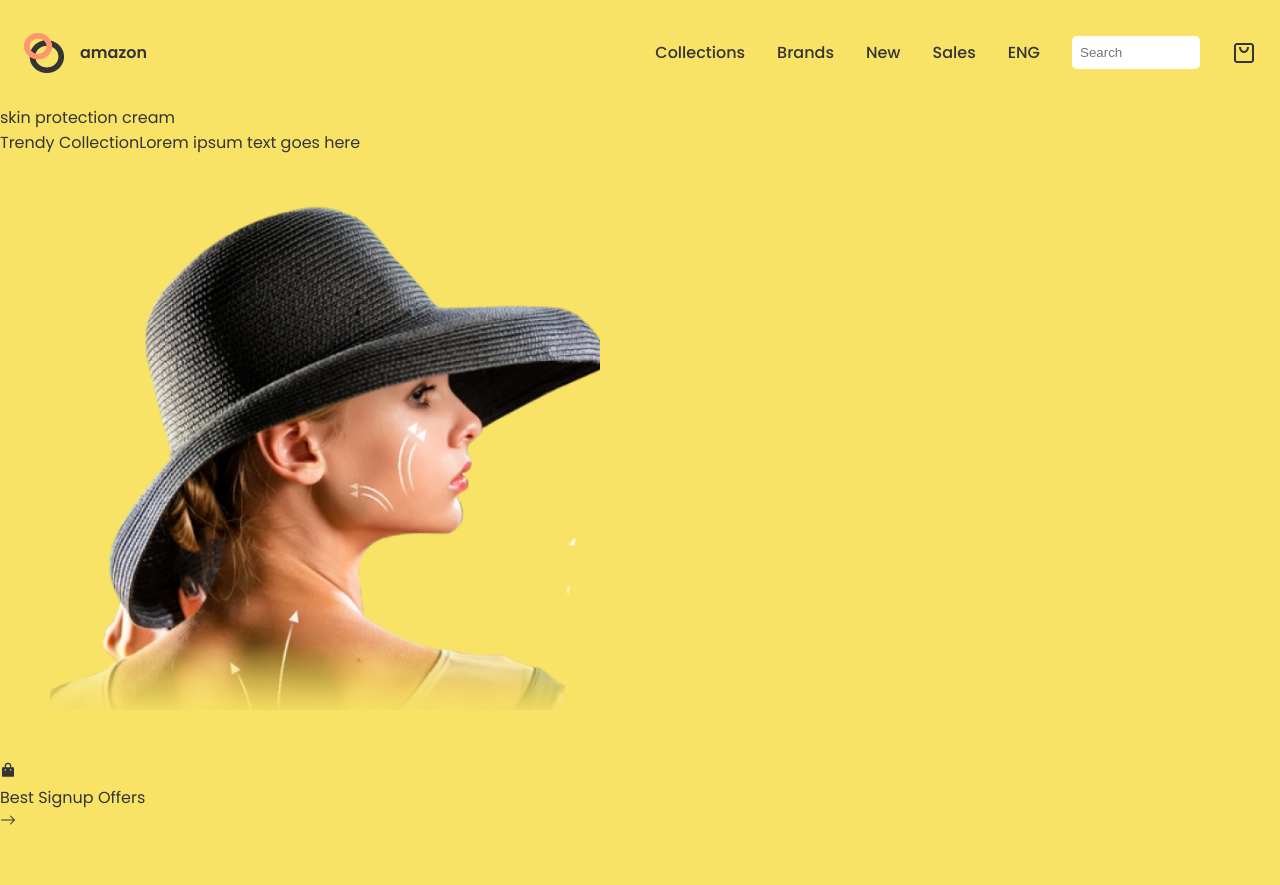
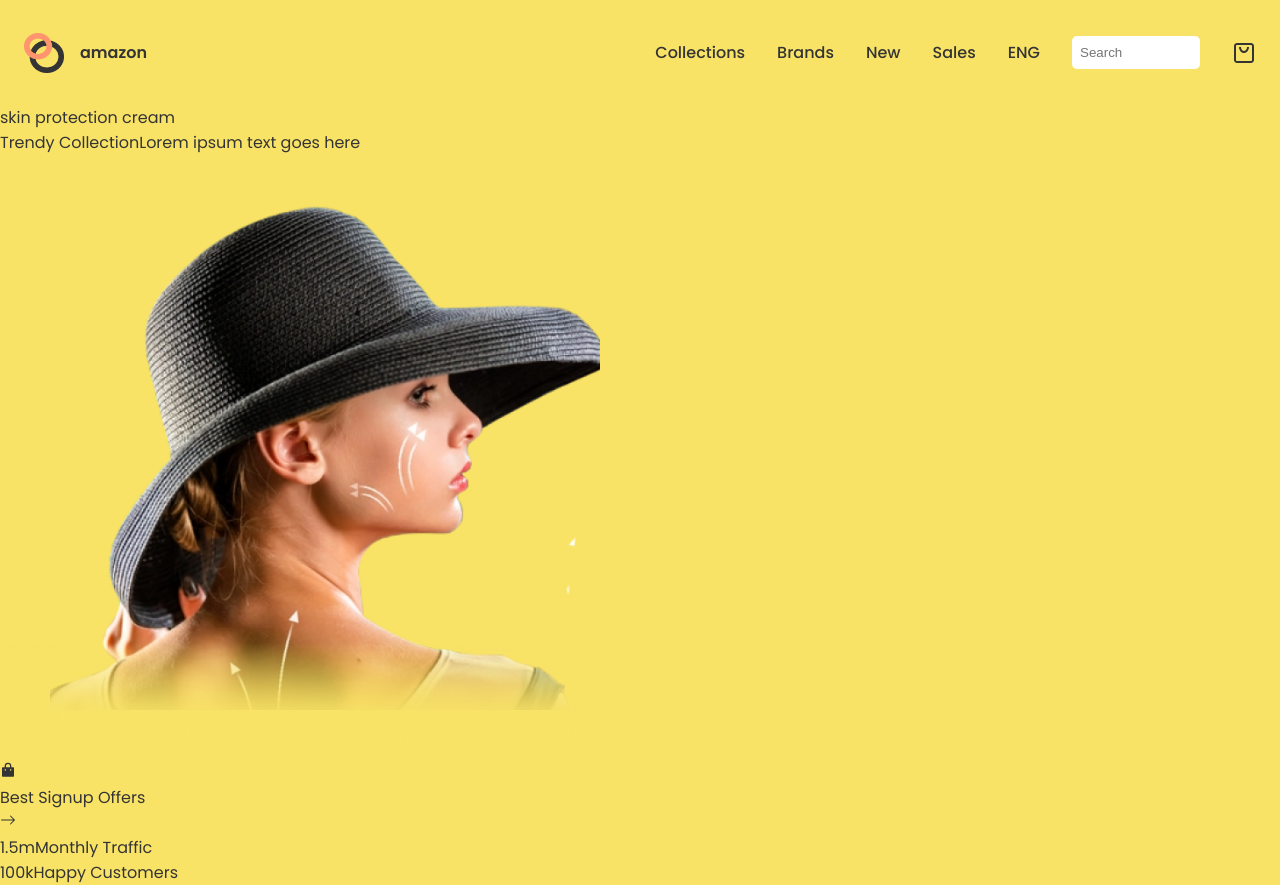
Before and after one commit to toddpowell/react-tutorials-zainkeepscode-responsive-ecommerce-website, a React (Create React App) app in the folder amazon-starterpack/: page / in a window 1280 px wide. Before the commit the page ends 835 px from the top, so only its background shows below. Built offline with nearby package versions, Linux system fonts and the light colour scheme.

Commit message:
Scaffold right side

```diff
--- a/amazon-starterpack/src/components/Hero/Hero.jsx
+++ b/amazon-starterpack/src/components/Hero/Hero.jsx
@@ -21,7 +21,9 @@
         {/* center */}
         <div className={css.wrapper}>
             <div className={css.blueCircle}></div>
+
             <img src={HeroImg} alt="" width={600} />
+
             <div className={css.cart2}>
                 <RiShoppingBagFill/>
                 <div className={css.signup}>
@@ -31,8 +33,22 @@
                     <BsArrowRight/>
                 </div>
             </div>
+
         </div>
+
         {/* right side */}
+        <div className={css.h_sides}>
+            <div className={css.traffic}>
+                <span>1.5m</span>
+                <span>Monthly Traffic</span>
+            </div>
+
+            <div className={css.customers}>
+                <span>100k</span>
+                <span>Happy Customers</span>
+            </div>
+        </div>
+
     </div>
   )
 }
```
